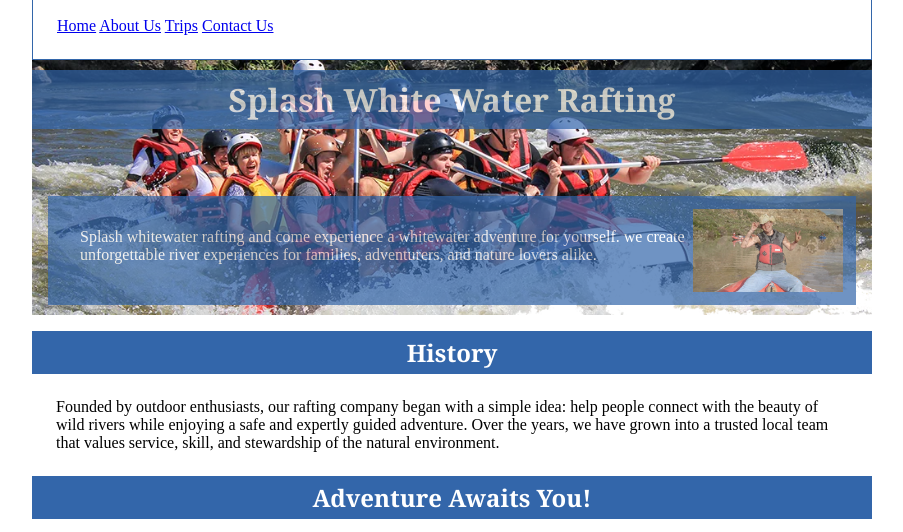
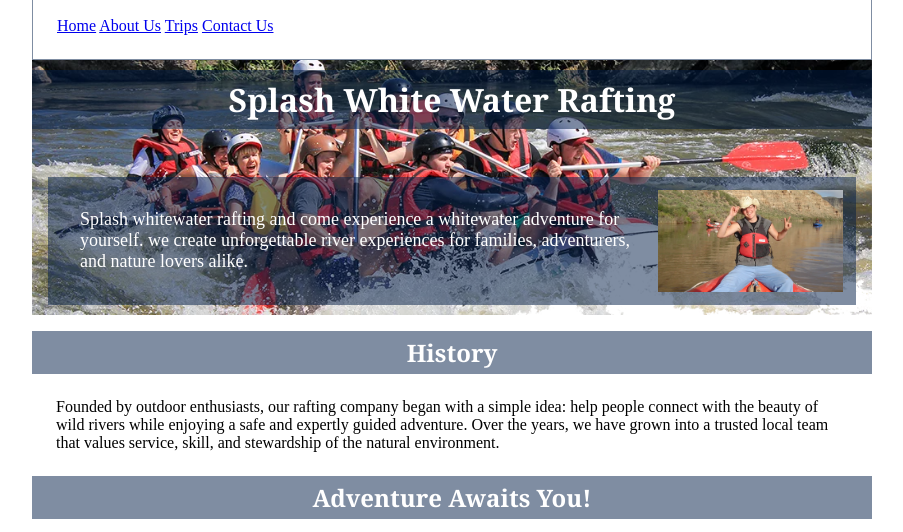
Before and after one commit to nathanmariann/wdd130, a plain HTML site: page wwr/about.html in a window 1280 px wide. Shown: the part 162-694 px from the top of the page, without its empty margins (188-1091 px from the left). Drawn offline with Linux system fonts and the light colour scheme.

Commit message:
Feedback from grader on text color, fixed

```diff
--- a/wwr/styles/rafting.css
+++ b/wwr/styles/rafting.css
@@ -1,7 +1,8 @@
 :root {
-    --primary-color: #FFF;
+    --primary-color: #fff;
     --secondary-color: #000;
-    --accent1-color: #36A;
+    --accent1-color: rgba(0, 29, 70, 0.5);
+    /* moved transparency to the background-color */
     --accent2-color: #444;
     --heading-font: Cambria,
         Cochin,
@@ -76,7 +77,7 @@ h2 {
     width: 100%;
     padding: 8px;
     text-align: center;
-    opacity: .7;
+    /* opacity: .5; */
 }
 
 h2 {
@@ -87,7 +88,7 @@ h2 {
 
 .hero article img {
     float: right;
-    width: 150px;
+    width: 185px;
     height: auto;
     margin: 5px;
 }
@@ -96,10 +97,10 @@ h2 {
     position: absolute;
     display: block;
     margin: 5px 16px;
-
     bottom: 5px;
-    opacity: .7;
+    /* opacity: .5; */
     background-color: var(--accent1-color);
+    font-size: large;
     color: var(--primary-color);
 }
 
```
